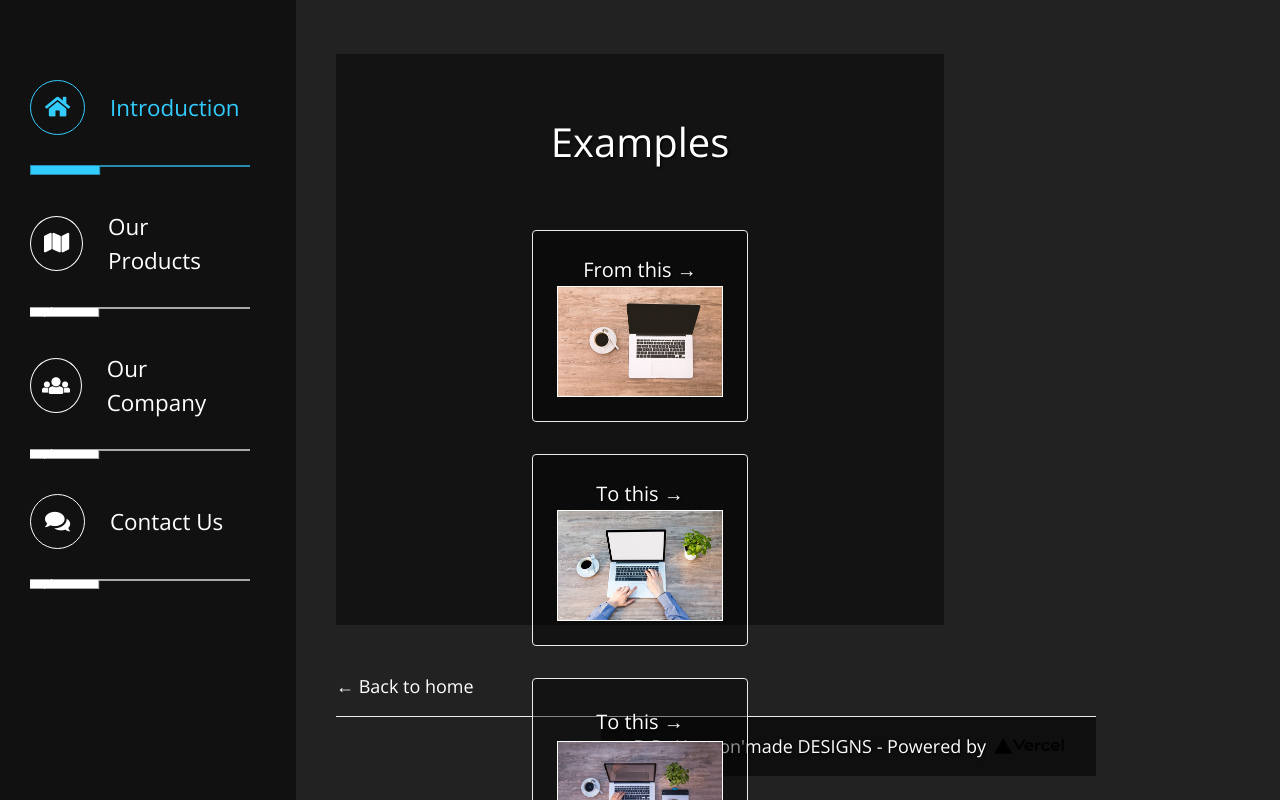
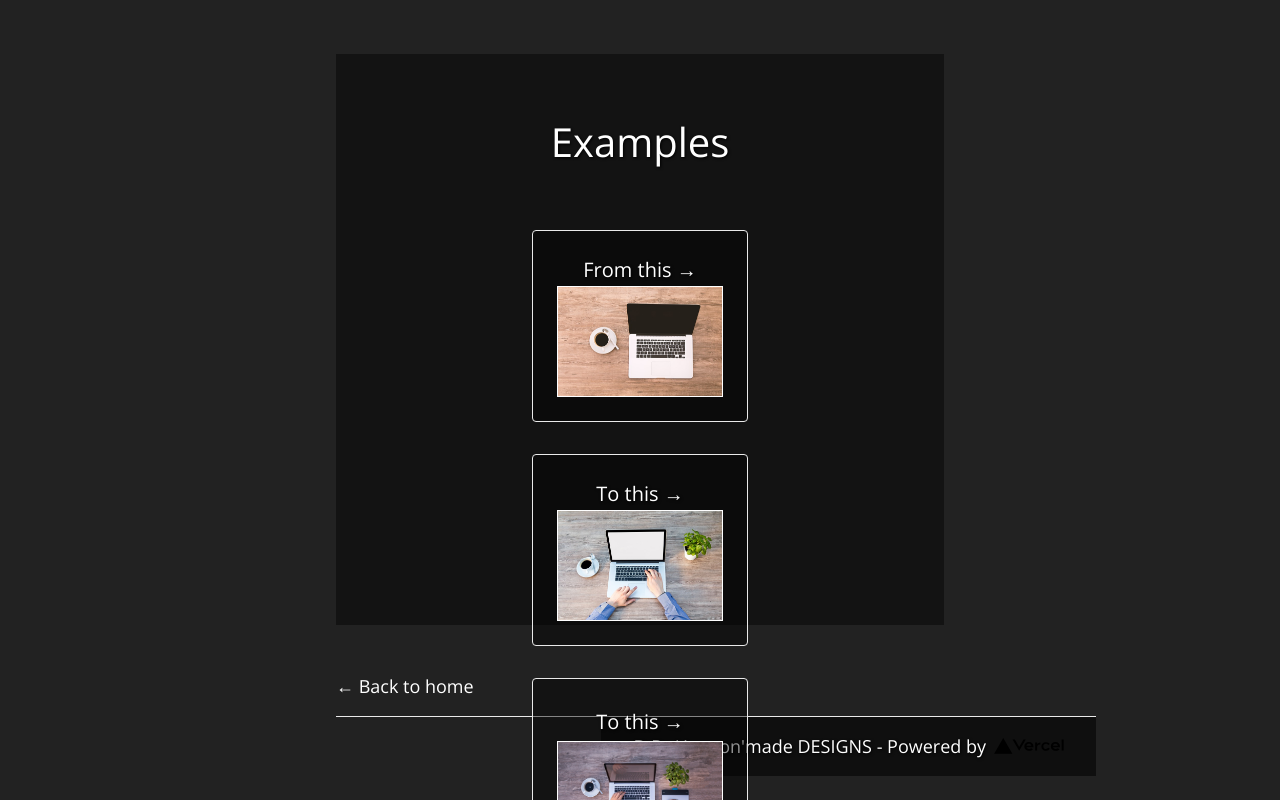
Before and after one commit to lemonmade1/Dr-Lemonmade-Designs, a Next.js app: page /posts/examples in a window 1280 px wide. Shown: the top 800 px of the page. Built offline with nearby package versions, Linux system fonts and the light colour scheme.

Commit message:
fixed navbar, footer, carousel, and contact pages

```diff
--- a/components/Layout/layout.jsx
+++ b/components/Layout/layout.jsx
@@ -4,7 +4,7 @@ import Link from 'next/link'
 import styles from './layout.module.css'
 import utilStyles from '../../styles/utils.module.css'
 
-import NavBar from '../NavBar/navBar'
+// import NavBar from '../NavBar/navBar'
 import Footer from '../Footer/footer'
 
 
@@ -32,7 +32,7 @@ export default function Layout({ children, home }) {
         <script type="text/javascript" src="../js/custSlicker.js"></script>
       </Head>
 
-      <NavBar />
+      {/* <NavBar /> */}
 
       <main className={styles.mainPage}>
         {children}
```
